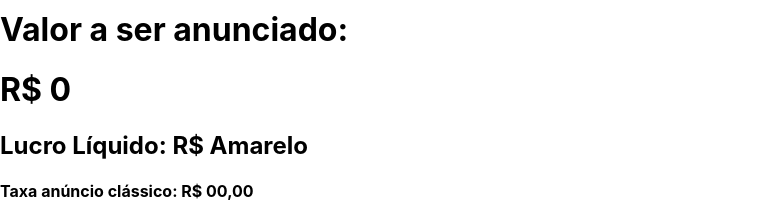
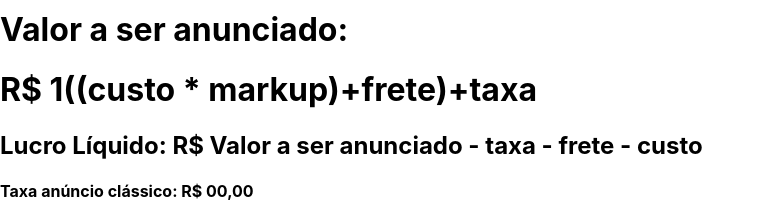
Before and after one commit to murilopereira006/CalculadoraMeli, a React (Create React App) app in the folder CalculadoraMeli/: page / in a window 1280 px wide. Shown: the part 287-497 px from the top of the page, without its empty margins (0-765 px from the left). Built offline with nearby package versions, Linux system fonts and the light colour scheme; no server answers.

Commit message:
comecando as formulas

```diff
--- a/CalculadoraMeli/src/componentes/Results/index.js
+++ b/CalculadoraMeli/src/componentes/Results/index.js
@@ -12,8 +12,8 @@ function Results() {
   return (
     <div>
       <h1>Valor a ser anunciado:</h1>
-      <h1>R$ {custoFixo}</h1>
-      <h2>Lucro Líquido: R$ {reputacao}</h2>
+      <h1>R$ {custoFixo * markup + parseInt(peso)}((custo * markup)+frete)+taxa</h1>
+      <h2>Lucro Líquido: R$ Valor a ser anunciado - taxa - frete - custo</h2>
       <h4>Taxa anúncio clássico: R$ 00,00</h4>
       <h4>Taxa anúncio premium: R$ 00,00</h4>
       <h4>Frete: R$ {markup}</h4>
```
Also changed, not shown: 1 other file (tests, documents, lock files or other folders).
